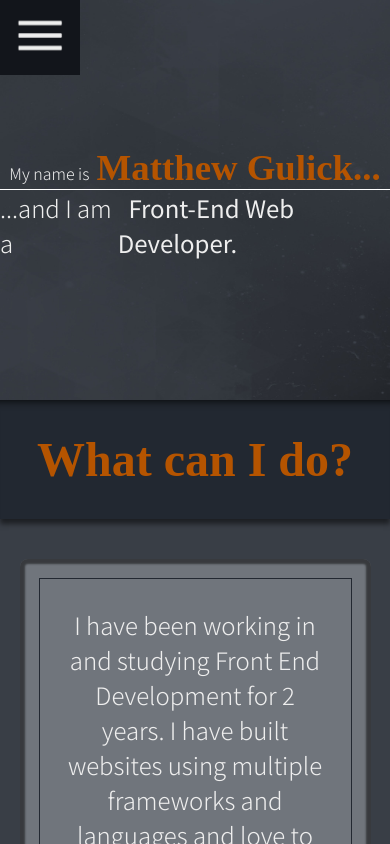
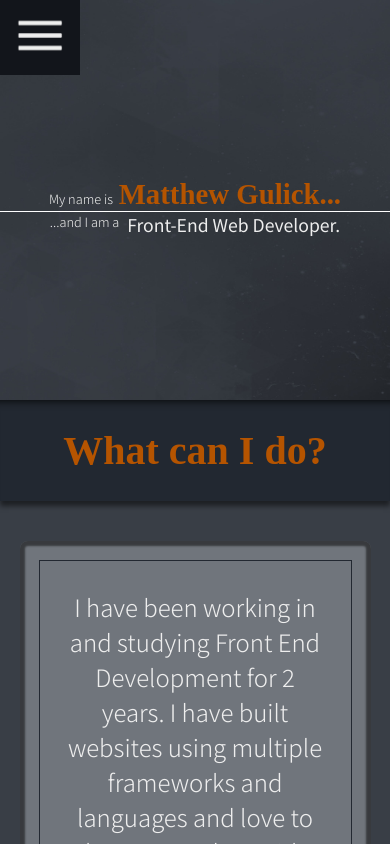
Before and after one commit to mattgulick91/portfoliotest, a React (Create React App) app: page / in a window 390 px wide. Shown: the top 844 px of the page. Built offline with nearby package versions, Linux system fonts and the light colour scheme; a web font is replaced by a local one.

Commit message:
fixed mobile font sizes

```diff
--- a/src/css/styles.css
+++ b/src/css/styles.css
@@ -743,9 +743,9 @@ input#nav {
 
   .nav-content {
     line-height: 1.5em;
-    letter-spacing: .3em;
+    letter-spacing: .2em;
     width: 60%;
-    font-size: 1.7em;
+    font-size: 1.5em;
   }
 
   .header-title {
@@ -754,16 +754,24 @@ input#nav {
   }
 
   .header-top h1 {
-    font-size: 2.3em;
+    font-size: 1.8em;
     margin-bottom: 0;
   }
 
   .header-top h4 {
-    font-size: 1em;
+    font-size: .8em;
   }
 
   .header-bottom h2 {
-    font-size: 1.5em;
+    font-size: 1.1em;
+  }
+
+  .header-bottom h3 {
+    font-size: .8em;
+  }
+
+  .so-what-container h1 {
+    font-size: 2.5em;
   }
 
   .left-container {
```
